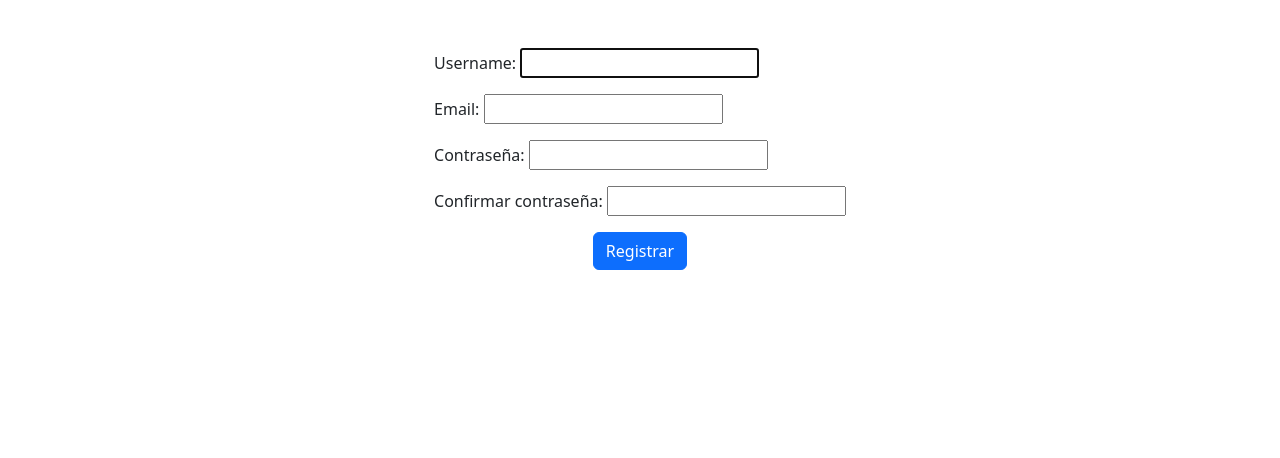
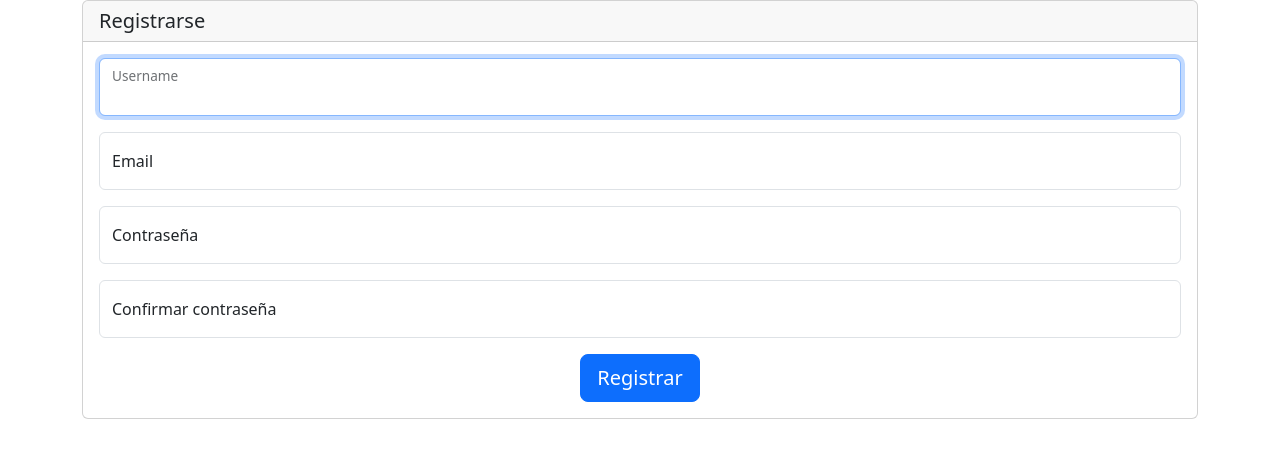
Before and after one commit to MaximoMeza3150/ppc-project, a Django app: page /register/ in a window 1280 px wide. Shown: the part 56-514 px from the top of the page. Run offline with Django 3.2, Linux system fonts and the light colour scheme; some libraries are stand-ins or nearby versions.

Commit message:
Boostrap a register.html

```diff
--- a/ppc_project/control_de_pendientes/templates/control_de_pendientes/layout.html
+++ b/ppc_project/control_de_pendientes/templates/control_de_pendientes/layout.html
@@ -30,13 +30,12 @@
 		  </nav>
 	</header>
 	<main>
-		{% if messages %}
+	{% if messages %}
 		{% for message in messages %}
 			<div class ="notification {{message.tags}}" >
 				{{message}}
 			</div>
 		{% endfor %}
-
 	{% endif %}
 
 	{% block content %}
--- a/ppc_project/control_de_pendientes/templates/control_de_pendientes/register.html
+++ b/ppc_project/control_de_pendientes/templates/control_de_pendientes/register.html
@@ -1,14 +1,34 @@
 {% extends 'control_de_pendientes/layout.html' %}
+{% load widget_tweaks%}
 
 {% block content %}
-<div class="d-flex justify-content-center mt-5">
-	<form class=" form" method="post">
-		{% csrf_token %}
-		{{ form.as_p }}
-		<div class="d-flex justify-content-center">
-			<button class="btn btn-primary" type="submit" id="submit">Registrar</button>
+<div class="container-md">
+	<div class="card">
+		<h5 class="card-header">Registrarse</h5>
+		<div class="card-body">
+			<form class="form" method="POST">
+				{% csrf_token %}
+				<div class="form-floating mb-3">
+					{% render_field form.username class="form-control" placeholder=".." type="text" id="floatingInput" %}
+					<label for="floatingInput">{{ form.username.label}}</label>
+				</div>
+				<div class="form-floating mb-3">
+					{% render_field form.email class="form-control" placeholder="." type="email" id="floatingInput1" %}
+					<label for="floatingInput1">{{form.email.label}}</label>
+				</div>
+				<div class="form-floating mb-3">
+					{% render_field form.password1 class="form-control" placeholder="." type="password" id="floatingPassword1" %}
+					<label for="floatingPassword1">{{form.password1.label}}</label>
+				</div>
+				<div class="form-floating mb-3">
+					{% render_field form.password2 class="form-control" placeholder="." type="password" id="floatingPassword2" %}
+					<label for="floatingPassword2">{{form.password2.label}}</label>
+				</div>
+				<div class="d-flex justify-content-center">
+					<button type="submit" class="btn btn-lg btn-primary">Registrar</button>
+				</div>
+			</form>
 		</div>
-	</form>
+	</div>
 </div>
-
 {% endblock %}
```
Also changed, not shown: ppc_project/db.sqlite3.
